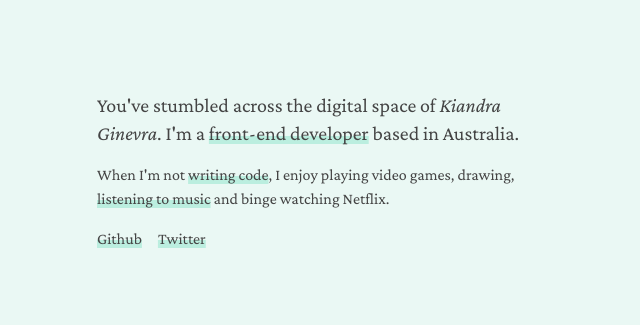
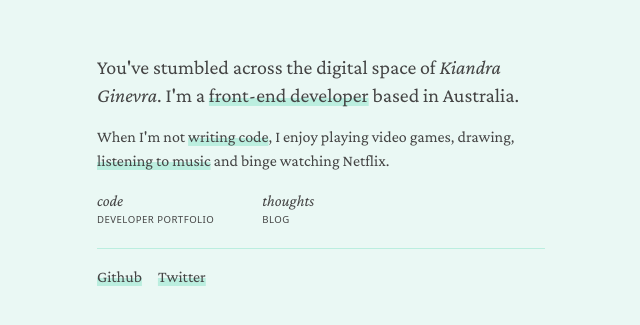
Before and after one commit to bykiandra/home-bykiandra, a React (Vite) app: page / in a window 1280 px wide. Shown: the part 229-554 px from the top of the page, without its empty margins (319-959 px from the left). Built offline with nearby package versions, Linux system fonts and the light colour scheme.

Commit message:
Adds subsite links.

```diff
--- a/src/App.tsx
+++ b/src/App.tsx
@@ -11,7 +11,11 @@ const App = () => {
           <a href='https://github.com/crownedfoxes' target='_blank'>writing code</a>, I enjoy playing video games, drawing,{' '}
           <a href='https://www.last.fm/user/crownedfoxes' target='_blank'>listening to music</a> and binge watching Netflix.
         </p>
-        <p className='flex gap-4'>
+        <p className='flex gap-12'>
+          <a href='https://code.bykiandra.com' className='site'><i>code</i><span>Developer Portfolio</span></a>
+          <a href='#' className='site'><i>thoughts</i><span>Blog</span></a>
+        </p>
+        <p className='flex gap-4 border-t border-mint-light mt-1 pt-4'>
           <a href='https://github.com/crownedfoxes' target='_blank'>Github</a>
           <a href='https://twitter.com/crownedfoxes' target='_blank'>Twitter</a>
         </p>
--- a/src/index.css
+++ b/src/index.css
@@ -25,5 +25,22 @@ a {
 }
 
 a:hover {
-  @apply decoration-mint;
+  /* @apply decoration-mint; */
+  @apply no-underline text-mint;
 }
+
+a.site {
+  @apply no-underline transition duration-300;
+}
+
+a.site i {
+  @apply text-grey transition duration-300;
+}
+
+a.site:hover i {
+  @apply text-mint;
+}
+
+a.site span {
+  @apply block uppercase font-sans text-2xs tracking-wider;
+}
--- a/tailwind.config.js
+++ b/tailwind.config.js
@@ -11,7 +11,11 @@ export default {
       'mint': '#98D0BF',
       'mint-light': '#BBEEDF',
     },
-    extend: {},
+    extend: {
+      fontSize: {
+        '2xs': '0.6rem',
+      },
+    },
   },
   plugins: [],
 }
```
